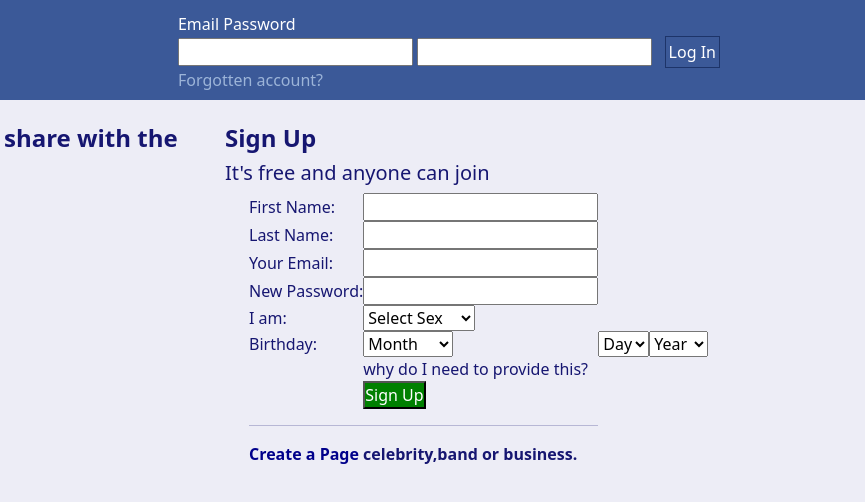
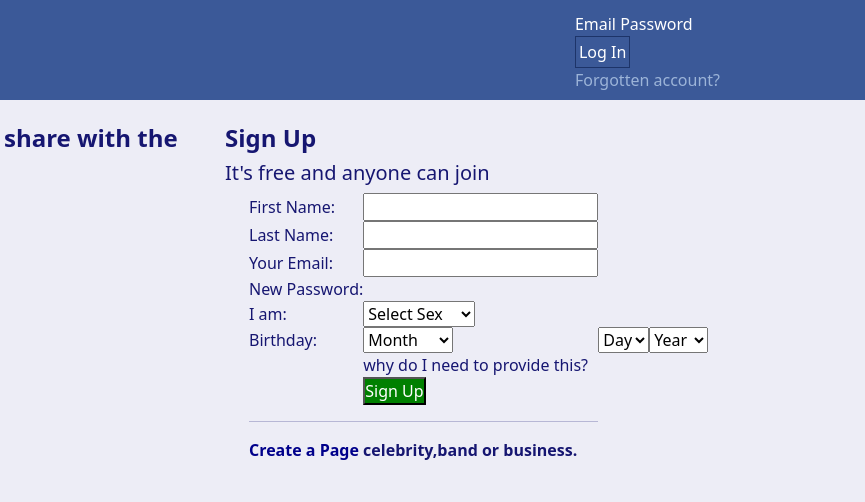
Before and after one commit to AshilGeorge/facebook, a plain HTML site: page index.html in a window 1280 px wide. Shown: the full height of the page, 415-1280 px from the left. Drawn offline with nearby package versions, Linux system fonts and the light colour scheme.

Commit message:
'modified'

```diff
--- a/index.html
+++ b/index.html
@@ -17,9 +17,9 @@
         <form action="" class="headerform">
             <label for="emailfield" style="color: white;">Email</label>
             <label for="epass" style="color: white;">Password</label><br>
-            <input type="email" id="emailfield">
+            <!-- <input type="email" id="emailfield"> -->
 
-            <input type="password" id="epass">&nbsp;&nbsp;
+            <!-- <input type="password" id="epass">&nbsp;&nbsp; -->
             <button id="logbutton">Log In</button> <br>
             <button id="forget">Forgotten account?</button>
         </form>
@@ -52,7 +52,7 @@
                         </tr>
                         <tr>
                             <td>New Password:</td>
-                            <td><input type="password"></td>
+                            <!-- <td><input type="password"></td> -->
                         </tr>
                         <tr>
                             <td>I am:</td>
```
